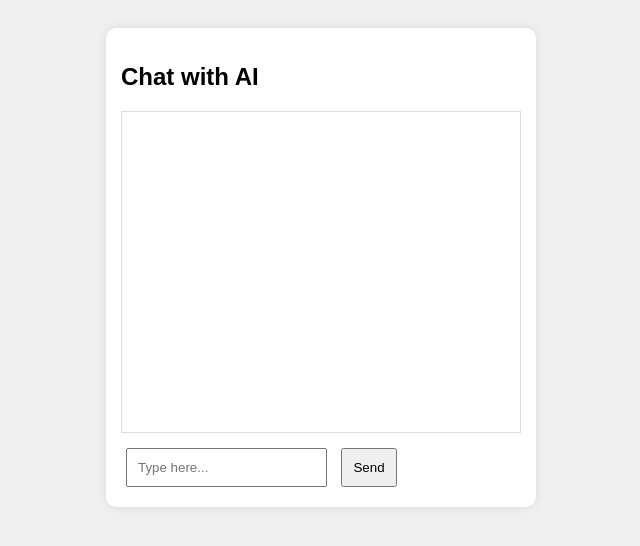
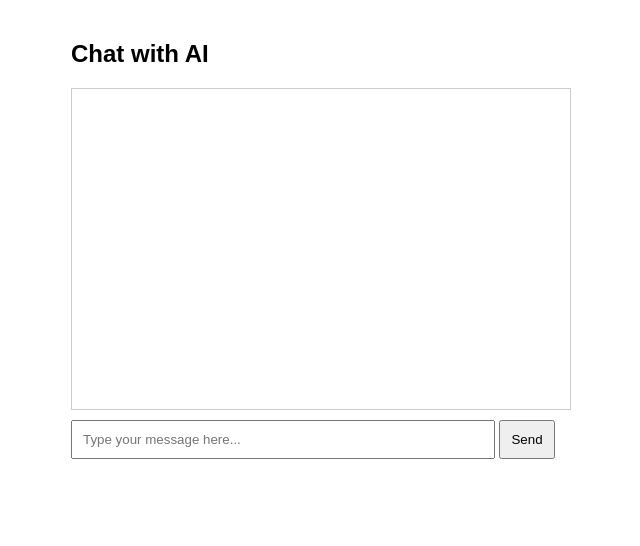
Before and after one commit to sknasrul/sudo, a Flask app: template templates/index.html in a window 1280 px wide. Shown: the top 546 px of the page, without its empty margins (319-959 px from the left). Run offline with Flask 2, Linux system fonts and the light colour scheme; the template is opened without the code that fills it, so the values that code supplies are empty.

Commit message:
Update index.html

```diff
--- a/templates/index.html
+++ b/templates/index.html
@@ -1,61 +1,49 @@
 <!DOCTYPE html>
 <html>
 <head>
-    <title>NLP Chatbot</title>
+  <title>Chat with AI</title>
+  <meta name="viewport" content="width=device-width, initial-scale=1" />
   <style>
-      body {
-    font-family: Arial;
-    background: #f0f0f0;
-    padding: 20px;
-}
-.chat-container {
-    width: 400px;
-    margin: auto;
-    background: #fff;
-    padding: 15px;
-    border-radius: 10px;
-    box-shadow: 0 0 10px rgba(0,0,0,0.1);
-}
-#chat-box {
-    height: 300px;
-    overflow-y: auto;
-    border: 1px solid #ddd;
-    padding: 10px;
-    margin-bottom: 10px;
-}
-input, button {
-    padding: 10px;
-    margin: 5px;
-}
-
+    body { font-family: Arial, sans-serif; max-width: 500px; margin: auto; padding: 20px; }
+    .chat-box { border: 1px solid #ccc; padding: 10px; height: 300px; overflow-y: auto; margin-bottom: 10px; }
+    .chat-entry { margin: 5px 0; }
+    .user { color: blue; }
+    .bot { color: green; }
+    input[type="text"] { width: 80%; padding: 10px; }
+    button { padding: 10px; }
   </style>
 </head>
 <body>
-    <div class="chat-container">
   <h2>Chat with AI</h2>
-        <div id="chat-box"></div>
-        <form id="chat-form">
-            <input type="text" name="message" id="message" autocomplete="off" placeholder="Type here...">
-            <button type="submit">Send</button>
-        </form>
-    </div>
+  <div class="chat-box" id="chatBox"></div>
+  <input type="text" id="userInput" placeholder="Type your message here..." />
+  <button onclick="sendMessage()">Send</button>
+
   <script>
-        const form = document.getElementById('chat-form');
-        const chatBox = document.getElementById('chat-box');
+    function appendMessage(sender, message) {
+      const chatBox = document.getElementById("chatBox");
+      const div = document.createElement("div");
+      div.className = "chat-entry " + sender;
+      div.textContent = sender.toUpperCase() + ": " + message;
+      chatBox.appendChild(div);
+      chatBox.scrollTop = chatBox.scrollHeight;
+    }
 
-        form.onsubmit = async (e) => {
-            e.preventDefault();
-            const userMsg = document.getElementById("message").value;
-            chatBox.innerHTML += `<p><strong>You:</strong> ${userMsg}</p>`;
+    async function sendMessage() {
+      const input = document.getElementById("userInput");
+      const message = input.value.trim();
+      if (!message) return;
+      appendMessage("user", message);
+      input.value = "";
+
       const response = await fetch("/chat", {
         method: "POST",
-                headers: {'Content-Type': 'application/x-www-form-urlencoded'},
-                body: new URLSearchParams({ message: userMsg })
+        headers: { "Content-Type": "application/json" },
+        body: JSON.stringify({ message: message })
       });
       const data = await response.json();
-            chatBox.innerHTML += `<p><strong>Bot:</strong> ${data.reply}</p>`;
-            form.reset();
-        };
+      appendMessage("bot", data.response);
+    }
   </script>
 </body>
 </html>
```
Lines whose indentation alone changed are shown as unchanged.
